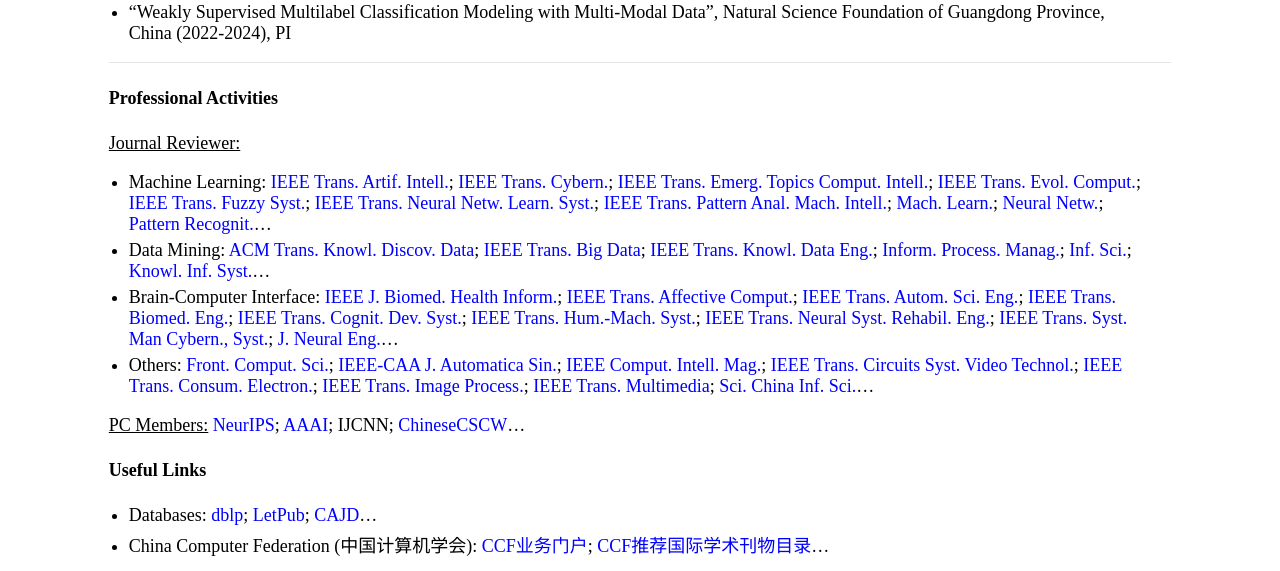
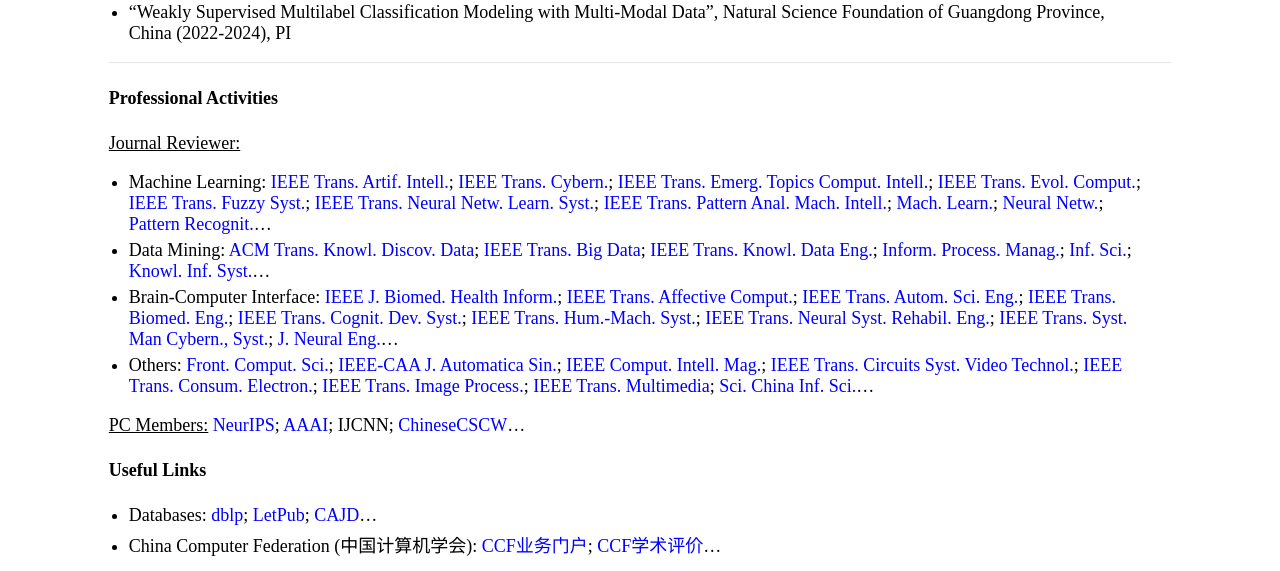
Before and after one commit to jiazhang-ml/jiazhang-ml.github.io, a Jekyll site: the page built from index.md, in a window 1280 px wide and 900 px high, scrolled down 1862 px, cut to the strip 0-571 px from the top of the window. Built offline with Jekyll 4.4.1, drawn with Linux system fonts in a browser that asks for light colours.

Commit message:
Update CCF link description in index.md

```diff
--- a/index.md
+++ b/index.md
@@ -72,4 +72,4 @@ Email: [jiazhang@jnu.edu.cn](mailto:jiazhang@jnu.edu.cn)
 
 #### Useful Links
 * Databases: [dblp](https://dblp.uni-trier.de/db/); [LetPub](https://www.letpub.com.cn/); [CAJD](https://kns.cnki.net/kns/advsearch?dbcode=CJZK)...
-* China Computer Federation (中国计算机学会): [CCF业务门户](https://passport.ccf.org.cn/sso/platform); [CCF推荐国际学术刊物目录](https://www.ccf.org.cn/Academic_Evaluation/By_category/)...
+* China Computer Federation (中国计算机学会): [CCF业务门户](https://passport.ccf.org.cn/sso/platform); [CCF学术评价](https://www.ccf.org.cn/Academic_Evaluation/By_category/)...
```
